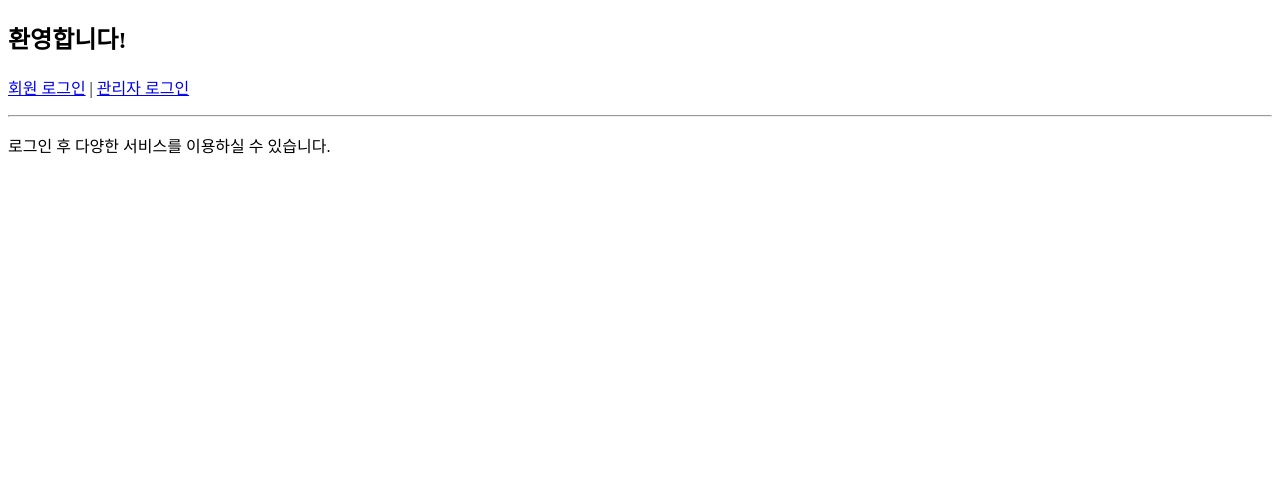
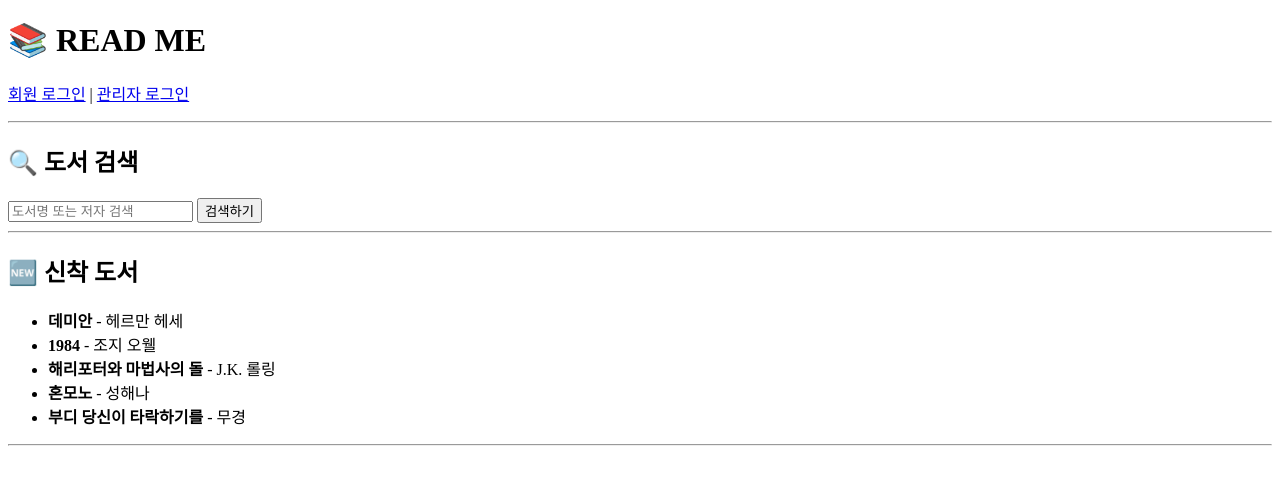
Before and after one commit to ithodol/readme, a PHP site: page /home.php in a window 1280 px wide. Shown: the top 485 px of the page. Run offline with PHP 8.4, Linux system fonts and the light colour scheme; data comes from the database, SQL or seed files in the repository; tables that the repository leaves empty or names only in its code hold one stand-in row (values such as "Sample post").

Commit message:
7/1 홈 화면 구성

```diff
--- a/db.php
+++ b/db.php
@@ -1,8 +1,9 @@
 <?php
 $host = "localhost";
 $user = "root";
-$pass = "1234";
+$pass = "";
 $db = "readme";
-$conn = new mysqli($host, $user, $pass, $db);
+$port = 3307;
+$conn = new mysqli($host, $user, $pass, $db, $port);
 if ($conn->connect_error) die("DB 연결 실패: " . $conn->connect_error);
 ?>
--- a/home.php
+++ b/home.php
@@ -1,38 +1,73 @@
 <?php
-    session_start();
+session_start();
+include 'db.php';
 ?>
 
 <!DOCTYPE html>
-<html>
+<html lang="ko">
 <head>
-    <title>홈</title>
+    <meta charset="UTF-8">
+    <title>도서관리 홈</title>
 </head>
 <body>
 
+<h1>📚 READ ME</h1>
+
 <?php
-// ✅ 관리자 로그인 상태
+// 로그인 상태 표시
 if (isset($_SESSION['adno'])) {
-    echo "<h2>📢 관리자님, 환영합니다!</h2>";
-    echo "<p><strong>" . htmlspecialchars($_SESSION['adname']) . "</strong>님이 로그인하셨습니다.</p>";
-    echo "<p><a href='admin/logout.php'>로그아웃</a></p>";
-    echo "<hr>";
-    echo "<p>관리자 전용 메뉴를 여기에 추가하세요.</p>";
-
-// ✅ 회원 로그인 상태
+    echo "<p><strong>" . htmlspecialchars($_SESSION['adname']) . "</strong>님 환영합니다. <a href='admin/logout.php'>로그아웃</a> | <a href='admin/admin_mypage.php'>관리자 전용</a></p>";
 } else if (isset($_SESSION['uno'])) {
-    echo "<h2>📚 " . htmlspecialchars($_SESSION['uname']) . "님 환영합니다!</h2>";
-    echo "<p><a href='user/logout.php'>로그아웃</a></p>";
-    echo "<hr>";
-    echo "<p>도서 대출, 반납, 조회 등의 기능을 사용할 수 있습니다.</p>";
-
-// ✅ 비로그인 상태
+    echo "<p><strong>" . htmlspecialchars($_SESSION['uname']) . "</strong>님 환영합니다. <a href='user/logout.php'>로그아웃</a> | <a href='user/mypage.php'>마이페이지</a></p>";
 } else {
-    echo "<h2>환영합니다!</h2>";
     echo "<p><a href='user/login.php'>회원 로그인</a> | <a href='admin/login.php'>관리자 로그인</a></p>";
-    echo "<hr>";
-    echo "<p>로그인 후 다양한 서비스를 이용하실 수 있습니다.</p>";
 }
 ?>
 
+<hr>
+
+<!-- 🔍 검색 기능 -->
+<h2>🔍 도서 검색</h2>
+<form method="get" action="search.php">
+    <input type="text" name="keyword" placeholder="도서명 또는 저자 검색" required>
+    <button type="submit">검색하기</button>
+</form>
+
+<hr>
+
+<!-- 🆕 신착 도서 -->
+<h2>🆕 신착 도서</h2>
+<?php
+$recent_books = $conn->query("SELECT btitle, briter, bimg FROM book ORDER BY bno DESC LIMIT 5");
+
+if ($recent_books->num_rows > 0) {
+    echo "<ul>";
+    while ($book = $recent_books->fetch_assoc()) {
+        echo "<li><strong>" . htmlspecialchars($book['btitle']) . "</strong> - " . htmlspecialchars($book['briter']) . "</li>";
+    }
+    echo "</ul>";
+} else {
+    echo "<p>신착 도서가 없습니다.</p>";
+}
+?>
+
+<hr>
+
+<!-- 📢 공지사항
+<h2>📢 공지사항</h2>
+<?php
+$notices = $conn->query("SELECT nno, ntitle, ndate FROM notice ORDER BY ndate DESC LIMIT 3");
+
+if ($notices && $notices->num_rows > 0) {
+    echo "<ul>";
+    while ($notice = $notices->fetch_assoc()) {
+        echo "<li>" . htmlspecialchars($notice['ndate']) . " - <strong>" . htmlspecialchars($notice['ntitle']) . "</strong></li>";
+    }
+    echo "</ul>";
+} else {
+    echo "<p>등록된 공지사항이 없습니다.</p>";
+}
+?> -->
+
 </body>
 </html>
```
Also changed, not shown: readmeDB.sql (renamed from redmeDB.sql).
